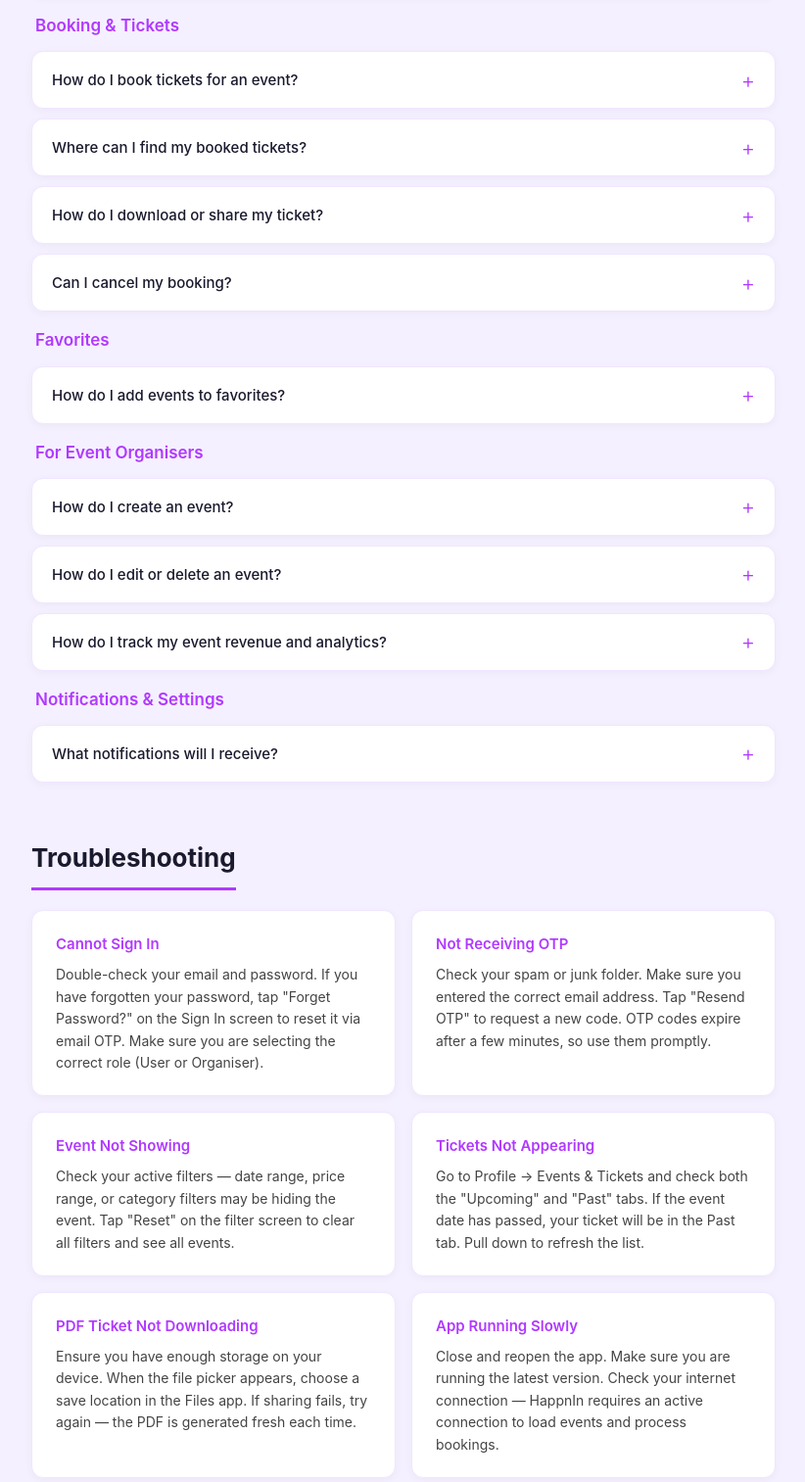
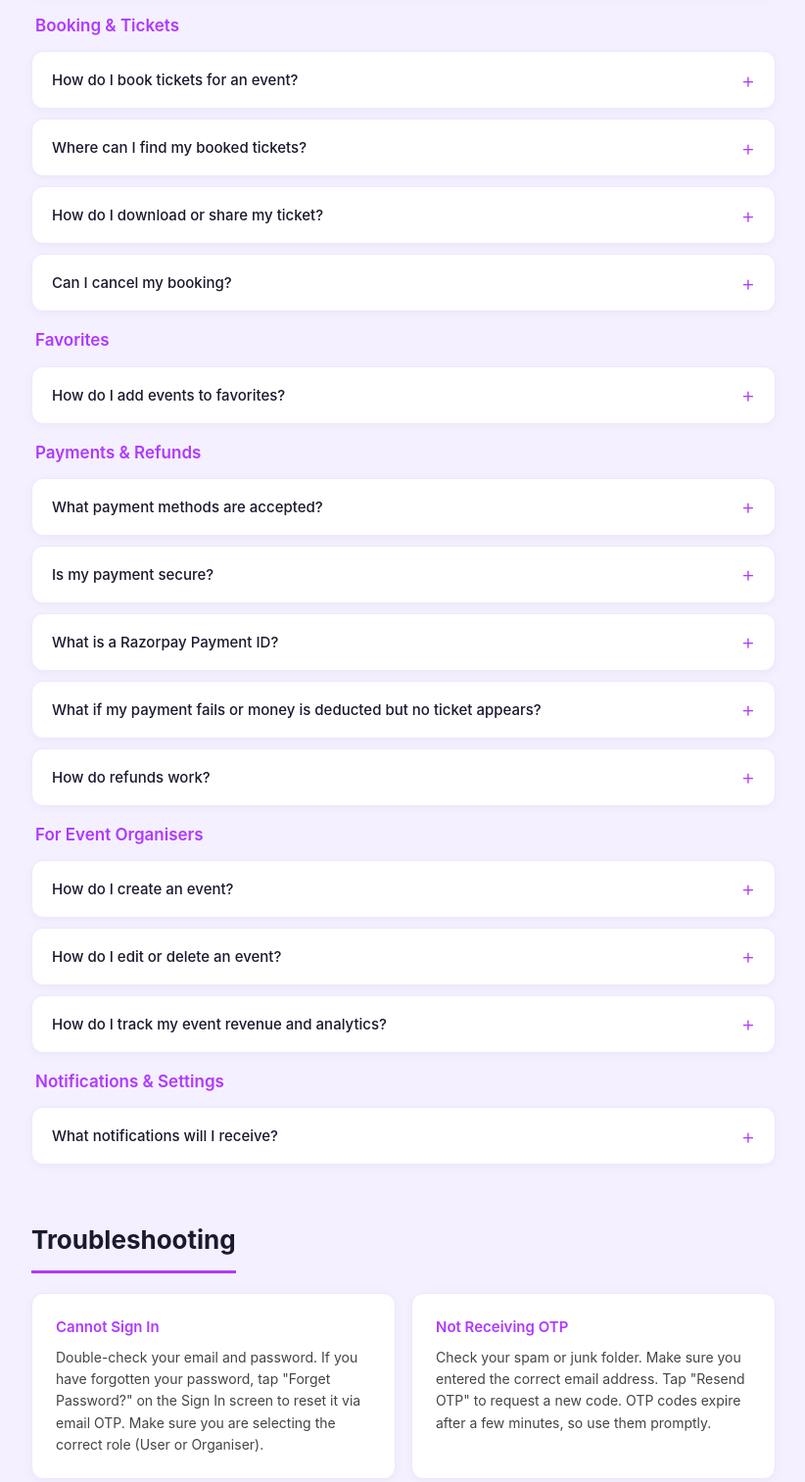
Before and after one commit to Anmol-Bhutani-4762/happnin-support, a plain HTML site: page index.html in a window 1280 px wide. Shown: the part 1216-2729 px from the top of the page at 98% size, without its empty margins (228-1050 px from the left). Drawn offline with Linux system fonts and the light colour scheme.

Commit message:
Update index.html

```diff
--- a/index.html
+++ b/index.html
@@ -439,25 +439,29 @@ To book tickets, save favorites, or receive notifications, you will need to crea
 
 1. Browse events on the Home screen
 2. Tap on an event to view details
-3. Tap the "Get Tickets" button
+3. Tap the "Book Now" button
 4. Select the number of tickets
 5. Choose ticket type — Regular or VIP (if available)
 6. Review the total price
-7. Tap "Confirm Booking"
+7. Enter your guest name
+8. Tap "Proceed to Pay"
+9. Complete payment securely via Razorpay checkout (supports UPI, Cards, Net Banking, Wallets)
 
-Your tickets will appear in "Booked Events" under your Profile and you will receive a booking confirmation notification.</div></div>
+Your ticket will appear in "Booked Events" with a Razorpay Payment ID confirming your payment.</div></div>
             </div>
 
             <div class="faq-item">
                 <button class="faq-question">Where can I find my booked tickets?</button>
-                <div class="faq-answer"><div class="faq-answer-inner">Your tickets are in "Events &amp; Tickets":
+                <div class="faq-answer"><div class="faq-answer-inner">Your tickets are in "Booked Events":
 
 1. Go to the Profile tab
-2. Tap "Events &amp; Tickets"
+2. Tap "Booked Events"
 3. Switch between:
    • Upcoming — Future events you have booked
    • Past — Previous events you attended
 4. Tap any event to view your full ticket details
+
+Ticket details include your QR code for entry, Booking ID, Razorpay Payment ID, and a Paid ✓ badge confirming successful payment.
 
 From the ticket detail screen, you can download or share your ticket as a PDF.</div></div>
             </div>
@@ -466,10 +470,10 @@ From the ticket detail screen, you can download or share your ticket as a PDF.</
                 <button class="faq-question">How do I download or share my ticket?</button>
                 <div class="faq-answer"><div class="faq-answer-inner">To download your ticket:
 
-1. Go to "Events &amp; Tickets" from your Profile
+1. Go to "Booked Events" from your Profile
 2. Tap on the booked event
 3. Tap the "Download" button
-4. The ticket will be generated as a professionally formatted PDF
+4. The ticket will be generated as a professionally formatted PDF — including your Razorpay Payment ID as proof of payment
 5. Choose a location to save it in your iPhone Files app
 
 To share your ticket:
@@ -484,10 +488,10 @@ To share your ticket:
 
 Typical timeframes:
 • 48+ hours before event — Full refund
-• 24–48 hours before event — Partial refund
+• 24–48 hours before event — 50% refund
 • Less than 24 hours — No refund
 
-To request a cancellation, contact the event organiser directly or email us at happnin.connect@gmail.com with your booking reference. Refunds are typically processed within 5–7 business days.</div></div>
+To request a cancellation, contact the event organiser directly or email us at happnin.connect@gmail.com. Include your Booking ID and Razorpay Payment ID. Approved refunds are processed via Razorpay and credited back to your original payment method within 5–7 business days.</div></div>
             </div>
         </div>
 
@@ -505,6 +509,101 @@ To request a cancellation, contact the event organiser directly or email us at h
 To view your favorites, go to Profile and tap "Favorites".
 
 To remove an event from favorites, tap the heart icon again. Your favorites list automatically filters out expired events so you only see what is still available.</div></div>
+            </div>
+        </div>
+
+        <!-- Payments & Refunds -->
+        <div class="faq-section">
+            <h3>Payments &amp; Refunds</h3>
+
+            <div class="faq-item">
+                <button class="faq-question">What payment methods are accepted?</button>
+                <div class="faq-answer"><div class="faq-answer-inner">HappnIn uses Razorpay — India's most trusted and secure payment gateway.
+
+Accepted payment methods:
+• UPI — Google Pay, PhonePe, Paytm, BHIM, and all UPI apps
+• Credit Cards — Visa, MasterCard, RuPay, American Express
+• Debit Cards — All major Indian bank debit cards
+• Net Banking — All major banks supported
+• Wallets — Mobikwik, Airtel Money, Ola Money, and more
+• Pay Later / EMI — Available on select cards
+
+All payments are PCI-DSS Level 1 certified and protected by 256-bit SSL encryption.</div></div>
+            </div>
+
+            <div class="faq-item">
+                <button class="faq-question">Is my payment secure?</button>
+                <div class="faq-answer"><div class="faq-answer-inner">Yes, completely. HappnIn uses Razorpay for all payment processing.
+
+Security features:
+• PCI-DSS Level 1 Certified — the highest global standard for payment security
+• 256-bit SSL/TLS encryption on every transaction
+• Razorpay's advanced AI-based fraud detection system
+• 3D Secure authentication for card payments
+• Your card, UPI, or bank details are NEVER stored on HappnIn's servers
+• All sensitive payment data is handled exclusively by Razorpay's secure servers
+
+You are 100% protected on every transaction.</div></div>
+            </div>
+
+            <div class="faq-item">
+                <button class="faq-question">What is a Razorpay Payment ID?</button>
+                <div class="faq-answer"><div class="faq-answer-inner">After every successful payment, Razorpay generates a unique Payment ID.
+
+Example: pay_AbCdEf1234567890
+
+Where to find it:
+• On your Booked Events screen — shown under the ticket price
+• On your downloadable PDF ticket
+
+Why it matters:
+• It is official proof of your successful payment
+• Required when requesting a refund or disputing a charge
+• Links your booking to Razorpay's verified transaction records
+
+Always note or save your Payment ID after booking.</div></div>
+            </div>
+
+            <div class="faq-item">
+                <button class="faq-question">What if my payment fails or money is deducted but no ticket appears?</button>
+                <div class="faq-answer"><div class="faq-answer-inner">Step 1 — Wait and check your bank:
+Do not retry immediately. Failed payments usually do not deduct money. Check your bank statement first.
+
+Step 2 — Check Booked Events:
+Go to Profile → Booked Events. If your ticket appears there, the payment was successful even if the app showed a temporary error.
+
+Step 3 — Retry if safe:
+If no ticket appeared and your bank confirms no deduction, try booking again.
+
+Step 4 — Contact us if money was deducted:
+Email happnin.connect@gmail.com within 24 hours with:
+• Your registered email address
+• Event name and date
+• Bank transaction reference or screenshot
+
+We will verify with Razorpay's records and initiate a full refund within 5–7 business days.</div></div>
+            </div>
+
+            <div class="faq-item">
+                <button class="faq-question">How do refunds work?</button>
+                <div class="faq-answer"><div class="faq-answer-inner">Refund eligibility:
+• Event cancelled by organiser — Full refund guaranteed
+• User-initiated cancellation — As per organiser's policy
+• Failed payment with deduction — Full refund guaranteed
+
+Refund process:
+1. Email happnin.connect@gmail.com with your Razorpay Payment ID
+2. Our team verifies the transaction with Razorpay
+3. Refund is initiated through Razorpay
+4. Amount is credited to your original payment method
+
+Refund timelines:
+• UPI payments — 2–3 business days
+• Credit / Debit Cards — 5–7 business days
+• Net Banking — 5–7 business days
+• Wallets — 1–2 business days
+
+Note: Razorpay convenience fees, if any, are non-refundable.</div></div>
             </div>
         </div>
 
@@ -601,7 +700,7 @@ You can customize notification preferences in Settings, including toggling push
             </div>
             <div class="troubleshoot-card">
                 <h4>Tickets Not Appearing</h4>
-                <p>Go to Profile → Events &amp; Tickets and check both the "Upcoming" and "Past" tabs. If the event date has passed, your ticket will be in the Past tab. Pull down to refresh the list.</p>
+                <p>Go to Profile → Booked Events and check both the "Upcoming" and "Past" tabs. If the event date has passed, your ticket will be in the Past tab. Pull down to refresh the list.</p>
             </div>
             <div class="troubleshoot-card">
                 <h4>PDF Ticket Not Downloading</h4>
@@ -611,6 +710,14 @@ You can customize notification preferences in Settings, including toggling push
                 <h4>App Running Slowly</h4>
                 <p>Close and reopen the app. Make sure you are running the latest version. Check your internet connection — HappnIn requires an active connection to load events and process bookings.</p>
             </div>
+            <div class="troubleshoot-card">
+                <h4>Payment Failed / Stuck</h4>
+                <p>Do not retry immediately. First check your bank account to confirm whether money was deducted. Then check Booked Events — if your ticket is there, the payment succeeded. If money was deducted but no ticket appears, email happnin.connect@gmail.com with your bank reference. We will resolve it within 5–7 business days via Razorpay.</p>
+            </div>
+            <div class="troubleshoot-card">
+                <h4>Payment Method Not Showing</h4>
+                <p>UPI requires at least one UPI app (Google Pay, PhonePe, or Paytm) installed and set up on your device. If you don't have a UPI app, use Cards or Net Banking instead. All Razorpay-supported methods are listed on the checkout screen.</p>
+            </div>
         </div>
     </div>
 
@@ -619,8 +726,9 @@ You can customize notification preferences in Settings, including toggling push
         <div class="section-title">About HappnIn</div>
 
         <div class="app-info">
-            <p><strong>HappnIn</strong> is your all-in-one event discovery and management platform. Browse events across categories like Music, Sports, Art &amp; Craft, Food &amp; Drink, Tech, Comedy, Theatre, Fitness, and Business. Book Regular and VIP tickets instantly, download PDF tickets, and manage your event experience — all in one app.</p>
+            <p><strong>HappnIn</strong> is your all-in-one event discovery and management platform. Browse events across categories like Music, Sports, Art &amp; Craft, Food &amp; Drink, Tech, Comedy, Theatre, Fitness, and Business. Book Regular and VIP tickets instantly, pay securely via <strong>Razorpay</strong> (UPI, Cards, Net Banking, Wallets), download PDF tickets with QR codes, and manage your entire event experience — all in one app.</p>
             <p>Event organisers can create detailed listings, track ticket sales and revenue in real time, and manage events effortlessly from a dedicated dashboard.</p>
+            <p><strong>Payments:</strong> Powered by <a href="https://razorpay.com" target="_blank" style="color:#B039FF;">Razorpay</a> — PCI-DSS Level 1 certified, RBI-regulated payment gateway.</p>
             <p><strong>Contact:</strong> <a href="mailto:happnin.connect@gmail.com">happnin.connect@gmail.com</a></p>
             <p><strong>Version:</strong> 1.0</p>
         </div>
```
